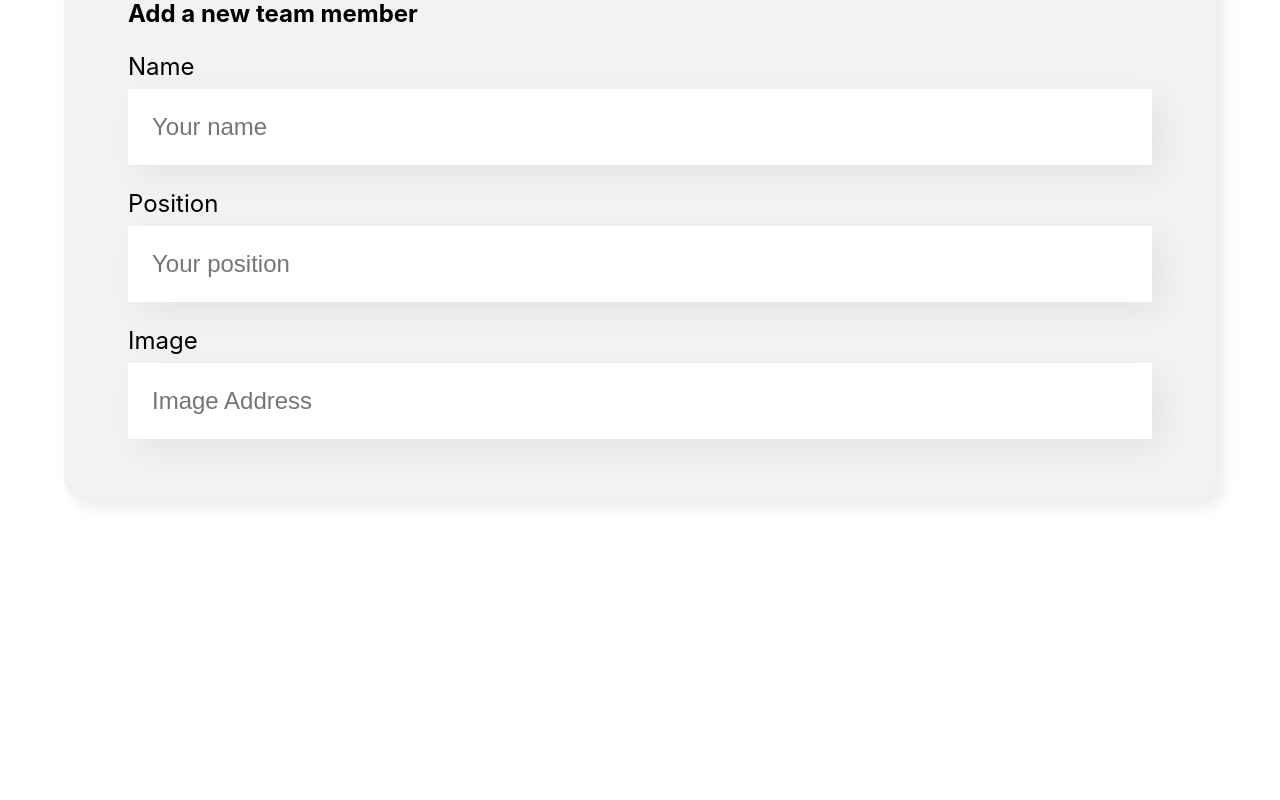
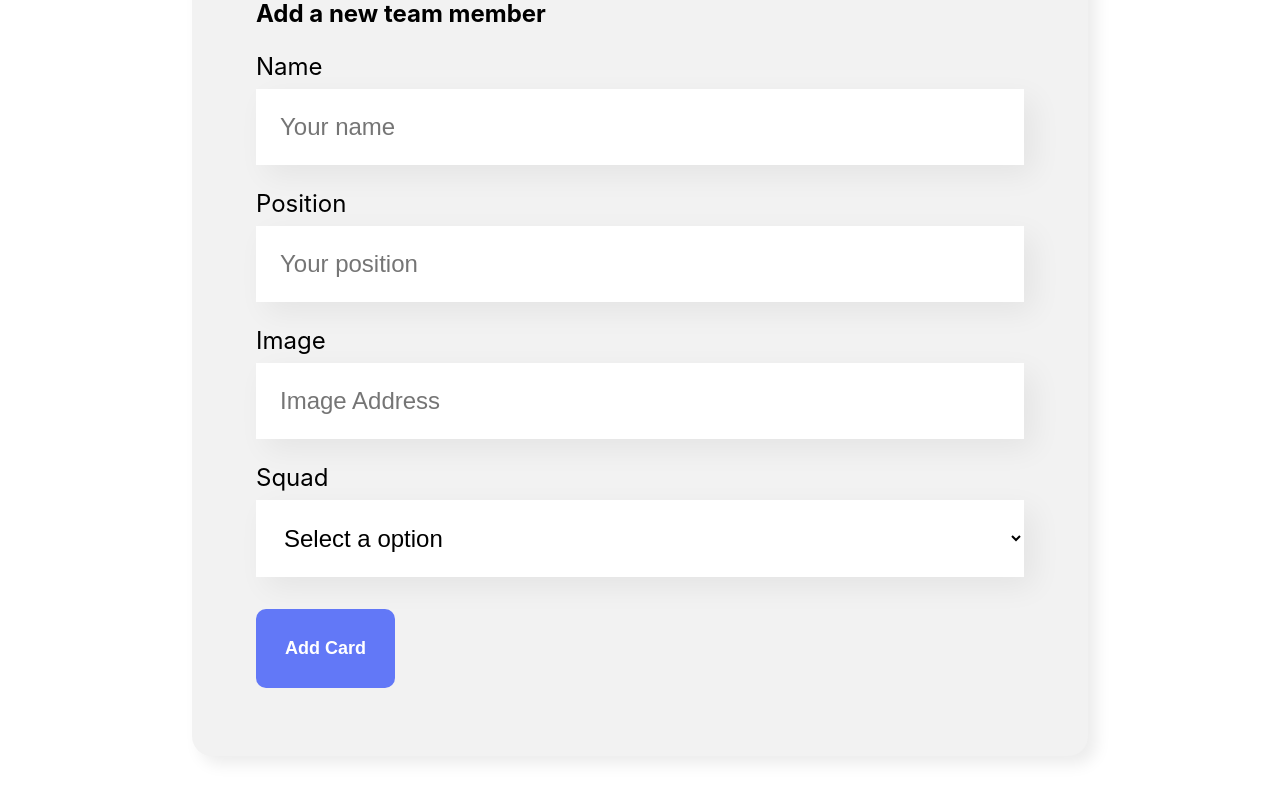
Before and after one commit to fabious054/organo, a React (Create React App) app: page / in a window 1280 px wide. Shown: the part 635-1435 px from the top of the page. Before the commit the page ends 1214 px from the top, so only its background shows below. Built offline with nearby package versions, Linux system fonts and the light colour scheme.

Commit message:
finish de visual of the form and preparing to listen event with the form button

```diff
--- a/src/App.js
+++ b/src/App.js
@@ -1,6 +1,5 @@
 import Banner from './components/Banner';
 import Form from './components/Form';
-import TextInput from './components/TextInput';
 
 function App() {
   return (
--- /dev/null
+++ b/src/components/Button/Button.css
@@ -0,0 +1,17 @@
+.button{
+    background-color: #6278F7;
+    color: #FFF;
+    font-weight: 700;
+    font-size: 18px;
+    padding: 29px;
+    border-radius: 10px;
+    border: none;
+    margin: 32px 0;
+    cursor: pointer;
+
+    transition: all 0.3s;
+}
+
+.button:hover{
+    color: #95FFD4;
+}
--- /dev/null
+++ b/src/components/Button/index.js
@@ -0,0 +1,11 @@
+import './Button.css';
+
+const Button = ({ children }) => {
+    return (
+        <button className='button'>
+            {children}
+        </button>
+    );
+};
+
+export default Button;
--- a/src/components/Form/Form.css
+++ b/src/components/Form/Form.css
@@ -5,7 +5,7 @@
 }
 
 .form form{
-  width: 80%;
+  width: 60%;
   background-color: #F2F2F2;
   border-radius: 20px;
   padding: 36px 64px;
--- a/src/components/Form/index.js
+++ b/src/components/Form/index.js
@@ -1,7 +1,10 @@
+import Button from '../Button';
+import Select from '../Select';
 import TextInput from '../TextInput';
 import './Form.css';
 
 const Form = () => {
+    const squads = ['Programmimg', 'Front-End', 'Data Science', 'Devops', 'UI/UX', 'Mobile', 'Innovation'];
     return (
         <section className='form'>
             <form>
@@ -9,6 +12,10 @@ const Form = () => {
                 <TextInput label="Name" placeholder="Your name" />
                 <TextInput label="Position" placeholder="Your position" />
                 <TextInput label="Image" placeholder="Image Address" />
+                <Select label="Squad" items={squads}/>
+                <Button>
+                    Add Card
+                </Button>
             </form>
         </section>
     );
--- /dev/null
+++ b/src/components/Select/Select.css
@@ -0,0 +1,15 @@
+.select label{
+    display: block;
+    font-size: 24px;
+    margin-bottom: 8px;
+}
+
+.select select{
+    background-color: #fff;
+    box-shadow: 10px 10px 30px rgba(0,0,0, .06);
+    width: 100%;
+    border: none;
+    font-size: 24px;
+    padding: 24px;
+    box-sizing: border-box;
+}
--- /dev/null
+++ b/src/components/Select/index.js
@@ -0,0 +1,16 @@
+import './Select.css';
+
+const Select = ({label,items}) => {
+    return (
+        <div className="select">
+            <label>{label}</label>
+            <select>
+                {items.length === 0 && <option>No items</option> }
+                {items.length !== 0 && <option>Select a option</option> }
+                {items.map((item,idx) => <option key={item}>{item}</option>)}
+            </select>
+        </div>
+    );
+};
+
+export default Select;
```
